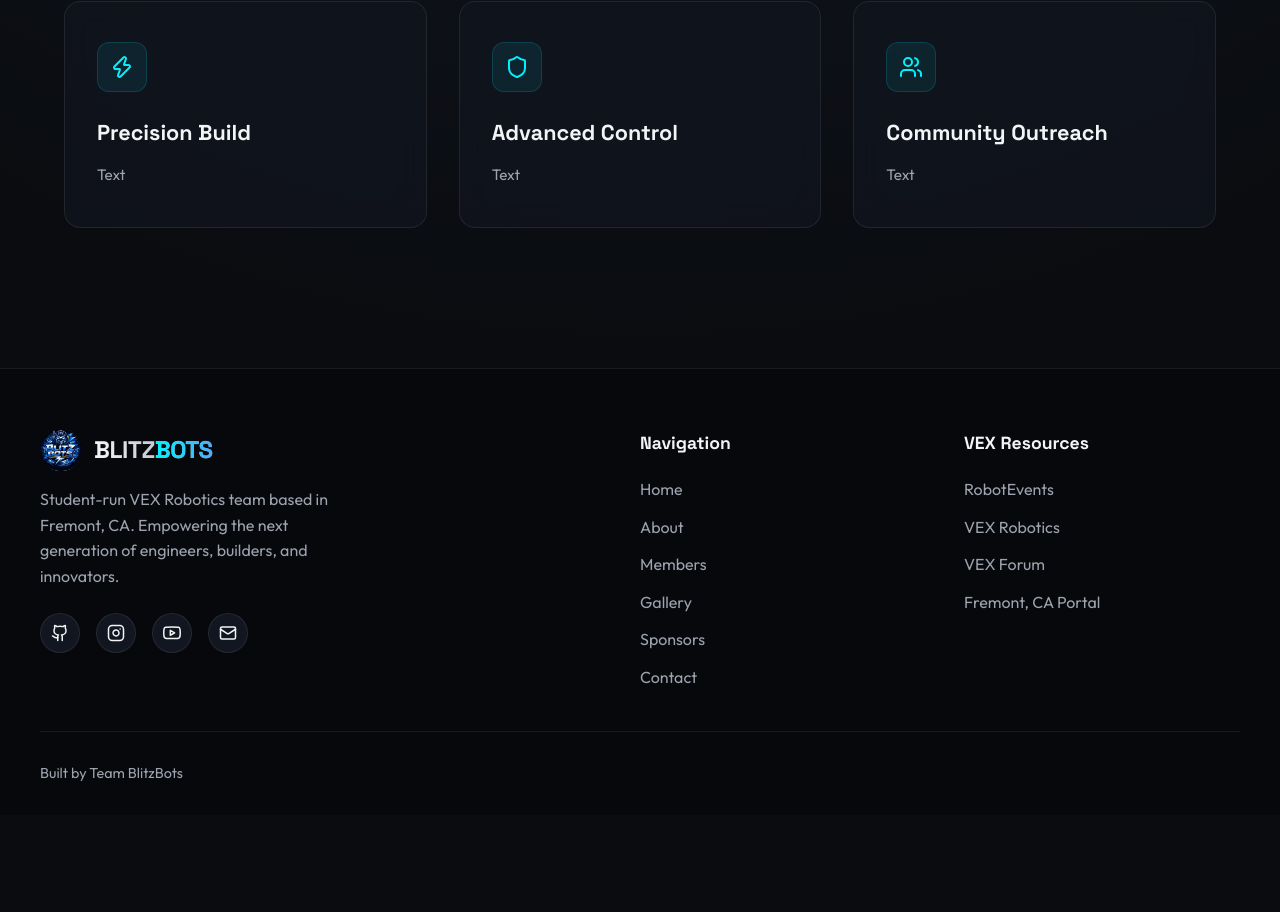
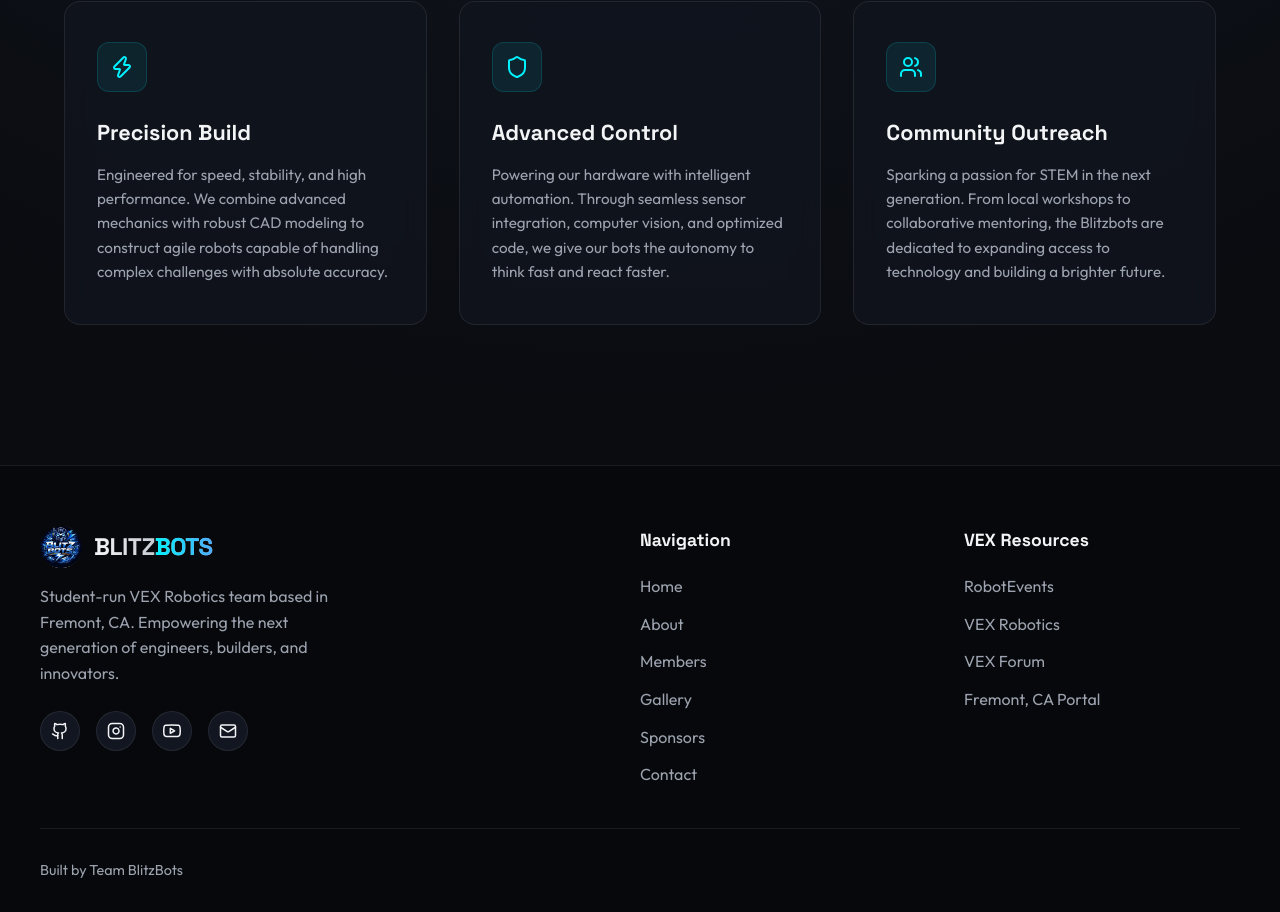
Before and after one commit to blitzbotsvex/blitzbotsvex.github.io, a React (Vite) app: page / in a window 1280 px wide. Shown: the part 996-1908 px from the top of the page. Before the commit the page ends 1811 px from the top, so only its background shows below. Built offline with nearby package versions, Linux system fonts and the light colour scheme.

Commit message:
Added text to home

```diff
--- a/src/pages/Home.jsx
+++ b/src/pages/Home.jsx
@@ -13,17 +13,17 @@ export default function Home({ setCurrentPage }) {
     {
       icon: <Zap size={24} />,
       title: 'Precision Build',
-      desc: 'Text'
+      desc: 'Engineered for speed, stability, and high performance. We combine advanced mechanics with robust CAD modeling to construct agile robots capable of handling complex challenges with absolute accuracy.'
     },
     {
       icon: <Shield size={24} />,
       title: 'Advanced Control',
-      desc: 'Text'
+      desc: 'Powering our hardware with intelligent automation. Through seamless sensor integration, computer vision, and optimized code, we give our bots the autonomy to think fast and react faster.'
     },
     {
       icon: <Users size={24} />,
       title: 'Community Outreach',
-      desc: 'Text'
+      desc: 'Sparking a passion for STEM in the next generation. From local workshops to collaborative mentoring, the Blitzbots are dedicated to expanding access to technology and building a brighter future.'
     }
   ];
 
```
Also changed, not shown: 2 other files (tests, documents, lock files or other folders).
